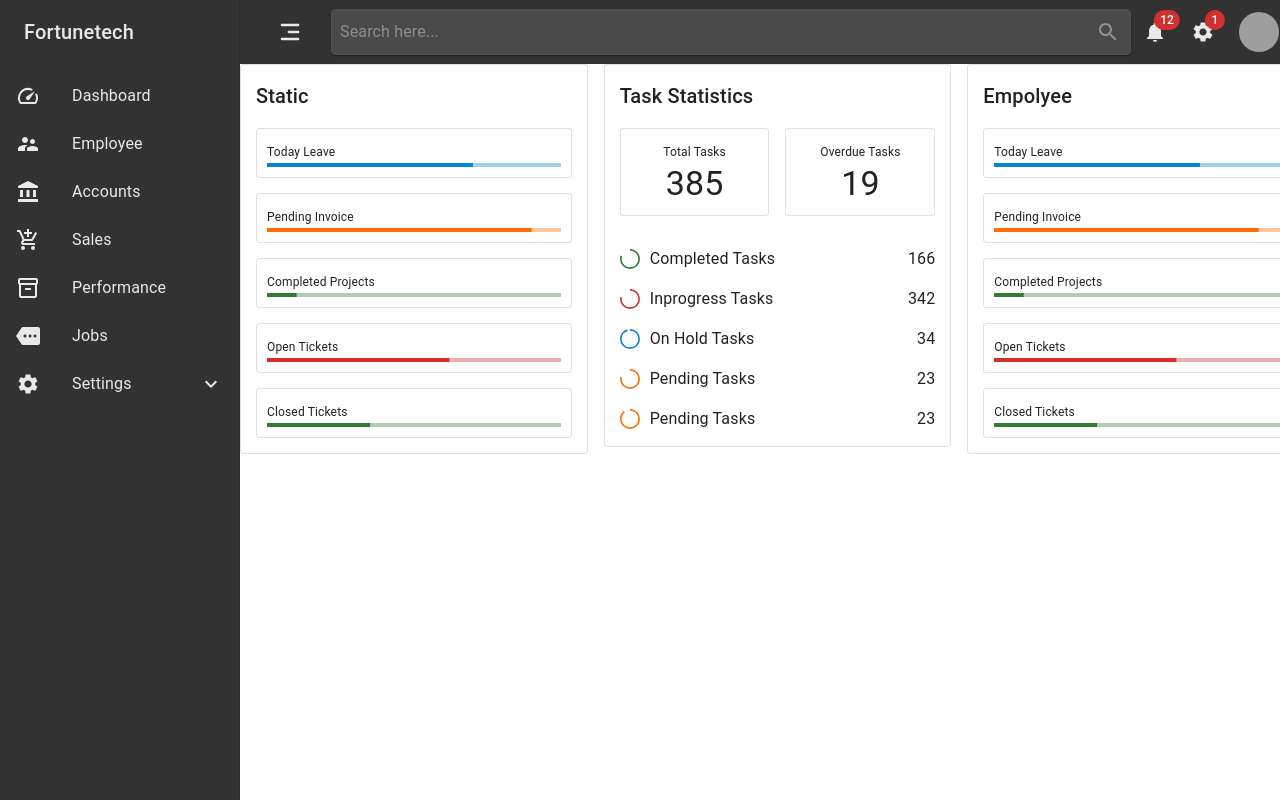
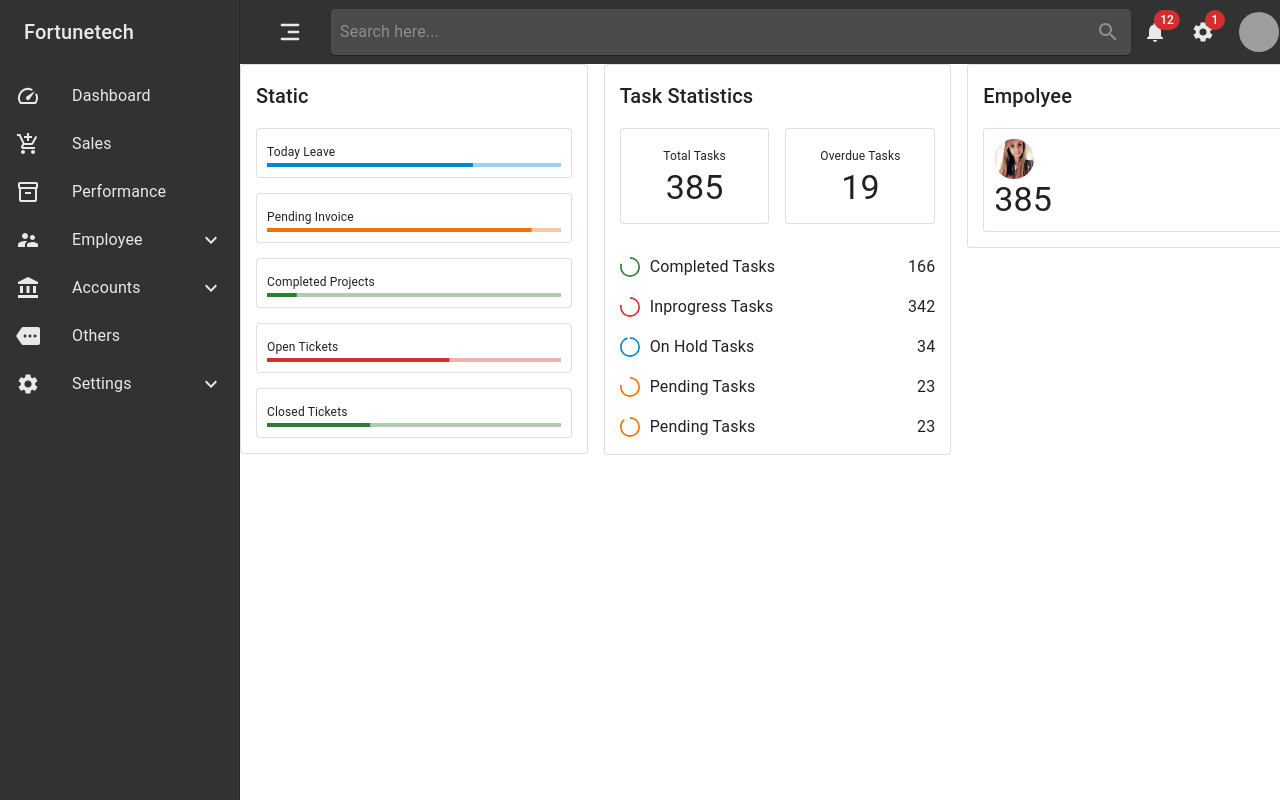
Before and after one commit to mamun07/hr_dashboard, a Next.js app: page /container/DashStatic in a window 1280 px wide. Shown: the top 800 px of the page. Built offline with nearby package versions, Linux system fonts and the light colour scheme; grey boxes are pictures that could not be loaded.

Commit message:
menu dropdown setting and useState

```diff
--- a/pages/container/DashStatic.jsx
+++ b/pages/container/DashStatic.jsx
@@ -1,5 +1,5 @@
 import React from 'react'
-import { Box, CircularProgress, Grid} from '@mui/material'
+import { Avatar, Box, CircularProgress, Grid} from '@mui/material'
 import { Card, LinearProgress, Typography } from '@mui/material'
 
 export default function DashStatic() {
@@ -36,13 +36,13 @@ export default function DashStatic() {
                     <Typography variant='h6' mb={2}>Task Statistics</Typography>
                     <Grid container spacing={2} pb={2}>
                         <Grid item xs={12} md={6}>
-                            <Card variant="outlined" sx={{ textAlign: 'center' ,padding: '10px', marginBottom: '15px'}}>
+                            <Card variant="outlined" sx={{ textAlign: 'center' , p: '14px', mb: '15px'}}>
                                 <Typography sx={{fontSize: '12px'}} variant='span'>Total Tasks</Typography>
                                 <Typography variant='h4'>385</Typography>
                             </Card>
                         </Grid>
                         <Grid item xs={12} md={6}>
-                            <Card variant="outlined" sx={{ textAlign: 'center' ,padding: '10px', marginBottom: '15px'}}>
+                            <Card variant="outlined" sx={{ textAlign: 'center' , p: '14px', mb: '15px'}}>
                                 <Typography sx={{fontSize: '12px'}} variant='span'>Overdue Tasks</Typography>
                                 <Typography variant='h4'>19</Typography>
                             </Card>
@@ -51,48 +51,33 @@ export default function DashStatic() {
                     <Box variant='dev'>
                         <Box mb={2} sx={{display: 'flex', alignItems: 'center', justifyContent: 'space-between'}}>
                             <Typography display={'flex'} alignItems={'center'} variant='span'>
-                                <CircularProgress size={20} sx={{marginRight: '10px'}} color="success" variant="determinate" value={80}/>
-                                Completed Tasks
+                                <CircularProgress size={20} sx={{marginRight: '10px'}} color="success" variant="determinate" value={80}/> Completed Tasks
                             </Typography>
-                            <Typography variant='span'>
-                                166
-                            </Typography>
+                            <Typography variant='span'> 166 </Typography>
                         </Box>
                         <Box mb={2} display={'flex'} alignItems={'center'} justifyContent={'space-between'}>
                             <Typography display={'flex'} alignItems={'center'} variant='span'>
-                                <CircularProgress size={20} sx={{marginRight: '10px'}} color="error" variant="determinate" value={78}/>
-                                Inprogress Tasks
+                                <CircularProgress size={20} sx={{marginRight: '10px'}} color="error" variant="determinate" value={78}/> Inprogress Tasks
                             </Typography>
-                            <Typography variant='span'>
-                                342
-                            </Typography>
+                            <Typography variant='span'> 342 </Typography>
                         </Box>
                         <Box mb={2} display={'flex'} alignItems={'center'} justifyContent={'space-between'}>
                             <Typography display={'flex'} alignItems={'center'} variant='span'>
-                                <CircularProgress size={20} sx={{marginRight: '10px'}} color='info' variant="determinate" value={95}/>
-                                On Hold Tasks
+                                <CircularProgress size={20} sx={{marginRight: '10px'}} color='info' variant="determinate" value={95}/> On Hold Tasks
                             </Typography>
-                            <Typography variant='span'>
-                                34
-                            </Typography>
+                            <Typography variant='span'> 34 </Typography>
                         </Box>
                         <Box mb={2} display={'flex'} alignItems={'center'} justifyContent={'space-between'}>
                             <Typography display={'flex'} alignItems={'center'} variant='span'>
-                                <CircularProgress size={20} sx={{marginRight: '10px'}} color="secondary" variant="determinate" value={78}/>
-                                Pending Tasks
+                                <CircularProgress size={20} sx={{marginRight: '10px'}} color="secondary" variant="determinate" value={78}/> Pending Tasks
                             </Typography>
-                            <Typography variant='span'>
-                                23
-                            </Typography>
+                            <Typography variant='span'> 23 </Typography>
                         </Box>
                         <Box display={'flex'} alignItems={'center'} justifyContent={'space-between'}>
                             <Typography display={'flex'} alignItems={'center'} variant='span'>
-                                <CircularProgress size={20} sx={{marginRight: '10px'}} color="secondary" variant="determinate" value={89}/>
-                                Pending Tasks
+                                <CircularProgress size={20} sx={{marginRight: '10px'}} color="secondary" variant="determinate" value={89}/> Pending Tasks
                             </Typography>
-                            <Typography variant='span'>
-                                23
-                            </Typography>
+                            <Typography variant='span'> 23 </Typography>
                         </Box>
                     </Box>
                 </Card>
@@ -100,25 +85,12 @@ export default function DashStatic() {
             <Grid item xs={12} md={4}>
                 <Card variant="outlined" sx={{p: '15px'}}>
                     <Typography variant='h6' mb={2}>Empolyee</Typography>
-                    <Card variant="outlined" sx={{p: '10px', mb: '15px'}}>
-                        <Typography sx={{fontSize: '12px'}} variant='span'>Today Leave</Typography>
-                        <LinearProgress color="info" variant="determinate" value={70} />
-                    </Card>
-                    <Card variant="outlined" sx={{p: '10px', mb: '15px'}}>
-                        <Typography sx={{fontSize: '12px'}} variant='span'>Pending Invoice</Typography>
-                        <LinearProgress color="secondary" variant="determinate" value={90} />
-                    </Card>
-                    <Card variant="outlined" sx={{p: '10px', mb: '15px'}}>
-                        <Typography sx={{fontSize: '12px'}} variant='span'>Completed Projects</Typography>
-                        <LinearProgress color="success" variant="determinate" value={10} />
-                    </Card>
-                    <Card variant="outlined" sx={{p: '10px', mb: '15px'}}>
-                        <Typography sx={{fontSize: '12px'}} variant='span'>Open Tickets</Typography>
-                        <LinearProgress color="error" variant="determinate" value={62} />
-                    </Card>
-                    <Card variant="outlined" sx={{p: '10px'}}>
-                        <Typography sx={{fontSize: '12px'}} variant='span'>Closed Tickets</Typography>
-                        <LinearProgress color="success" variant="determinate" value={35} />
+                    <Card variant="outlined" sx={{padding: '10px'}}>
+                        <Box>
+                            <Avatar src='/3.jpg' alt='Emoplyee name' />
+                            <Typography variant='h4'></Typography>
+                        </Box>
+                        <Typography variant='h4'>385</Typography>
                     </Card>
                 </Card>
             </Grid>
--- a/pages/container/SideBar.jsx
+++ b/pages/container/SideBar.jsx
@@ -7,12 +7,16 @@ import { toast } from 'react-toastify'
 import { CheckCircle } from '@mui/icons-material'
 
 export default function SideBar() {
-  const [open, setOpen] = useState(false);
-  const handleClick = () => {
-    setOpen(!open);
-  };
   const DashWel = ()=>toast.success("Welcome to Dashboard!", { icon: CheckCircle });
 
+  const [setting, setSetting] = useState(false);
+  const settingClick = () => setSetting(!setting);
+
+  const [account, setAccount] = useState(false);
+  const accountClick = () => setAccount(!account);
+
+  const [empolyee, setEmpolyee] = useState(false);
+  const empolyeeClick = () => setEmpolyee(!empolyee);
 
   return (
     <List>
@@ -22,58 +26,75 @@ export default function SideBar() {
           <ListItemText primary="Dashboard"/>
         </ListItemButton>
       </Link>
-      <Link href="/empolyee">
-        <ListItemButton>
-          <ListItemIcon> <SupervisorAccount color='primary'/> </ListItemIcon>
-          <ListItemText primary="Employee"/>
-        </ListItemButton>
-      </Link>
-      <Link href="/settings">
-        <ListItemButton>
-          <ListItemIcon> <AccountBalance color='primary'/> </ListItemIcon>
-            <ListItemText primary="Accounts"/>
-        </ListItemButton>
-      </Link>
-
       <Link href="/settings">
         <ListItemButton>
           <ListItemIcon> <AddShoppingCart color='primary'/> </ListItemIcon>
             <ListItemText primary="Sales"/>
         </ListItemButton>
       </Link>
-
       <Link href="/settings">
         <ListItemButton>
           <ListItemIcon> <Inventory2Outlined color='primary'/> </ListItemIcon>
             <ListItemText primary="Performance"/>
         </ListItemButton>
       </Link>
+      <ListItemButton onClick={empolyeeClick}>
+        <ListItemIcon> <SupervisorAccount color='primary'/> </ListItemIcon>
+        <ListItemText primary="Employee"/>
+        {empolyee ? <ExpandLess /> : <ExpandMore />}
+      </ListItemButton>
+      <Collapse in={empolyee} timeout="auto" unmountOnExit>
+        <List sx={{pl: 4}} component="div" disablePadding>
+          <Link href="/empolyee">
+            <ListItemButton> <ListItemText primary="All Employee" /> </ListItemButton>
+          </Link>
+          <Link href="/empolyee">
+            <ListItemButton> <ListItemText primary="Scheduling" /> </ListItemButton>
+          </Link>
+          <Link href="/empolyee">
+            <ListItemButton> <ListItemText primary="Overtime" /> </ListItemButton>
+          </Link>
+          <Link href="/empolyee">
+            <ListItemButton> <ListItemText primary="Department" /> </ListItemButton>
+          </Link>
+        </List>
+      </Collapse>
 
+      <ListItemButton onClick={accountClick}>
+        <ListItemIcon> <AccountBalance color='primary'/> </ListItemIcon>
+        <ListItemText primary="Accounts"/>
+        {account ? <ExpandLess /> : <ExpandMore />}
+      </ListItemButton>
+      <Collapse in={account} timeout="auto" unmountOnExit>
+        <List sx={{pl: 4}} component="div" disablePadding>
+          <ListItemButton> <ListItemText primary="Budgets" /> </ListItemButton>
+          <ListItemButton> <ListItemText primary="Categories" /> </ListItemButton>
+          <ListItemButton> <ListItemText primary="Budgets Expenses" /> </ListItemButton>
+          <ListItemButton> <ListItemText primary="Budgets Revenues" /> </ListItemButton>
+        </List>
+      </Collapse>
       <Link href="/settings">
         <ListItemButton>
           <ListItemIcon> <More color='primary'/> </ListItemIcon>
-              <ListItemText primary="Jobs"/>
+            <ListItemText primary="Others"/>
         </ListItemButton>
       </Link>
-
-      <ListItemButton onClick={handleClick}>
+      <ListItemButton onClick={settingClick}>
         <ListItemIcon> <Settings color='primary'/> </ListItemIcon>
         <ListItemText primary="Settings"/>
-        {open ? <ExpandLess /> : <ExpandMore />}
+        {setting ? <ExpandLess /> : <ExpandMore />}
       </ListItemButton>
-
-      <Collapse in={open} timeout="auto" unmountOnExit>
-        <List component="div" disablePadding>
-          <ListItemButton sx={{ pl: 4 }}>
-            <ListItemIcon> <Key color='primary'/> </ListItemIcon>
+      <Collapse in={setting} timeout="auto" unmountOnExit>
+        <List sx={{pl: 4}} component="div" disablePadding>
+          <ListItemButton>
             <ListItemText primary="Permissions" />
           </ListItemButton>
-          <ListItemButton sx={{ pl: 4 }}>
-            <ListItemIcon> <LockOpen color='primary'/> </ListItemIcon>
+          <ListItemButton>
             <ListItemText primary="Password" />
           </ListItemButton>
         </List>
       </Collapse>
+
     </List>
   )
 }
--- a/pages/layout/index.jsx
+++ b/pages/layout/index.jsx
@@ -67,7 +67,7 @@ export default function Layout({children}) {
             </Box>
           </Drawer>
           <Box component="div" flex='1'>
-            <Box bgcolor={'primary.dark'} color={'primary.main'}>
+            <Box position='static' bgcolor={'primary.dark'} color={'primary.main'}>
               <Toolbar sx={{justifyContent: 'space-between'}}>
                 <IconButton size='large' onClick={toogleOpen} color="primary" sx={{marginRight: '15px'}}>
                   {open ? <CgMenuLeft/> : <CgMenuRightAlt/>}
```
Lines whose indentation alone changed are shown as unchanged.
